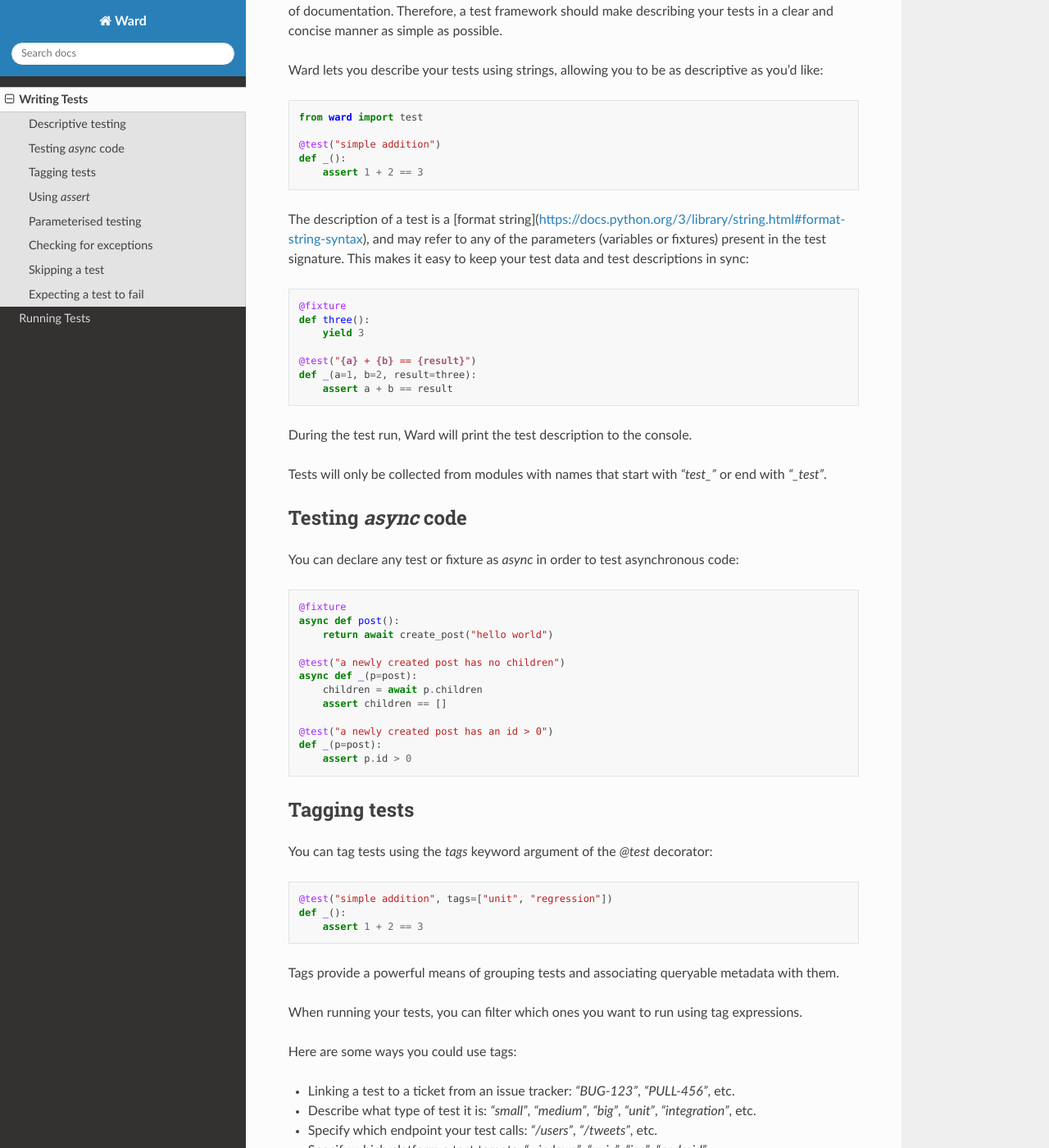
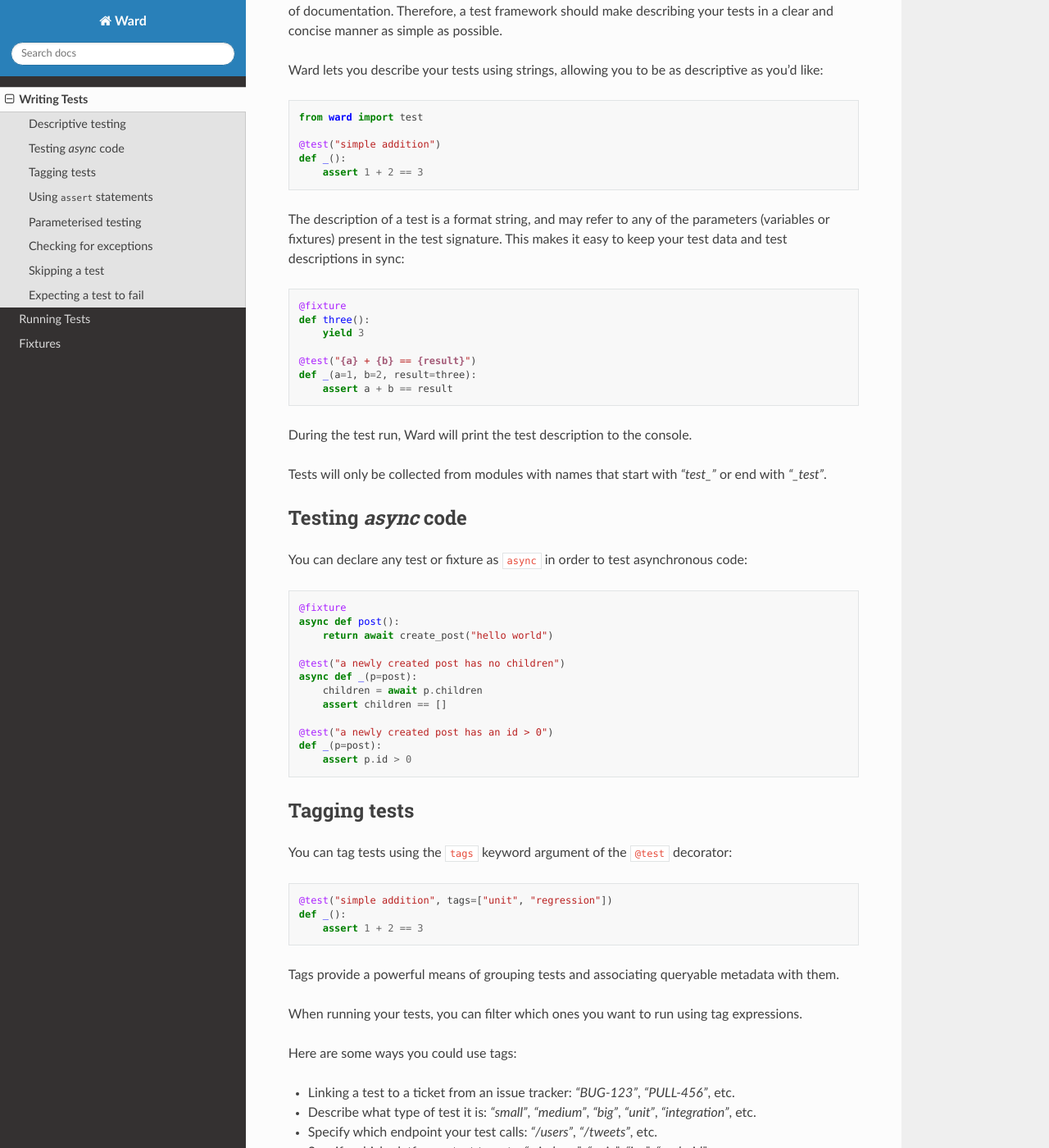
Before and after one commit to darrenburns/ward, a Sphinx documentation site: the page built from docs/source/guide/writing_tests.rst, in a window 1280 px wide and 1400 px high, scrolled down 238 px. Shown: the whole window at 82% size. Built offline with Sphinx 7.4.7 and the Read the Docs theme 2.0.0, drawn with Linux system fonts in a browser that asks for light colours; some of the changed text lies outside the part shown.

Commit message:
Add fixtures docs

````diff
--- a/docs/source/conf.py
+++ b/docs/source/conf.py
@@ -22,7 +22,7 @@
 author = 'Darren Burns'
 
 # The full version, including alpha/beta/rc tags
-release = '0.50.0b0'
+release = '0.51.0b0'
 
 
 # -- General configuration ---------------------------------------------------
--- a/docs/source/guide/writing_tests.rst
+++ b/docs/source/guide/writing_tests.rst
@@ -2,7 +2,7 @@
 =============
 
 Descriptive testing
-^^^^^^^^^^^^^^^^^^^
+-------------------
 
 Tests aren't only a great way of ensuring your code behaves correctly, they're also a fantastic form of documentation.
 Therefore, a test framework should make describing your tests in a clear and concise manner as simple as possible.
@@ -16,7 +16,7 @@
     def _():
         assert 1 + 2 == 3
 
-The description of a test is a [format string](https://docs.python.org/3/library/string.html#format-string-syntax), and may
+The description of a test is a format string, and may
 refer to any of the parameters (variables or fixtures) present in the test signature. This
 makes it easy to keep your test data and test descriptions in sync::
 
@@ -33,9 +33,9 @@
 Tests will only be collected from modules with names that start with `"test_"` or end with `"_test"`.
 
 Testing `async` code
-^^^^^^^^^^^^^^^^^^^^
+--------------------
 
-You can declare any test or fixture as `async` in order to test asynchronous code::
+You can declare any test or fixture as ``async`` in order to test asynchronous code::
 
     @fixture
     async def post():
@@ -51,9 +51,9 @@
         assert p.id > 0
 
 Tagging tests
-^^^^^^^^^^^^^
+-------------
 
-You can tag tests using the `tags` keyword argument of the `@test` decorator::
+You can tag tests using the ``tags`` keyword argument of the ``@test`` decorator::
 
     @test("simple addition", tags=["unit", "regression"])
     def _():
@@ -73,30 +73,32 @@
 With your tests tagged you can now run only the tests you care about. To ask Ward to run only
 integration tests which target any mobile platform, you might invoke it like so:
 
-    ward --tags "integration and (ios or android)"
+``ward --tags "integration and (ios or android)"``
 
 For a deeper look into tag expressions, see the [running tests](/guide/running-tests) page.
 
-Using `assert`
-^^^^^^^^^^^^^^
+Using ``assert`` statements
+---------------------------
 
-Ward lets you use plain `assert` statements when writing your tests, but gives you considerably
+Ward lets you use plain ``assert`` statements when writing your tests, but gives you considerably
 more information should the assertion fail than a typical `assert` statement. It does this by
 modifying the abstract syntax tree (AST) of any collected tests. Occurrences of the `assert`
 statement are replaced with a function call, depending on which comparison operator was used.
 
-Currently, Ward only rewrites `assert` statements that appear directly in the body of your tests.
-If you use helper methods that contain `assert` statements and would like detailed output, you can
-use the helper `assert_{op}` methods in `ward.expect`.
+Currently, Ward only rewrites ``assert`` statements that appear directly in the body of your tests.
+If you use helper methods that contain ``assert`` statements and would like detailed output, you can
+use the helper ``assert_{op}`` methods from ``ward.expect``.
+
+.. TODO: Make some notes on how this works.
 
 Parameterised testing
-^^^^^^^^^^^^^^^^^^^^^
+---------------------
 
 A parameterised test is where you define a single test that runs multiple times,
 with different arguments being injected on each run.
 
 Ward supports parameterised testing by allowing multiple fixtures or
-values to be bound as a keyword argument using the `each` function::
+values to be bound as a keyword argument using the ```each`` function::
 
     from ward import each, fixture, test
 
@@ -114,16 +116,16 @@
 Although the example above is written as a single test,
 Ward will generate and run 3 distinct tests from it at run-time: one for each item passed into `each`.
 
-The variables `a` and `b` take the values `a=1` and `b=2` in the first test,
-`a=2` and `b=4` in the second test, and the third test will be passed the values `a=3` and `b=6`.
+The variables ``a`` and ``b`` take the values ``a=1`` and ``b=2`` in the first test,
+``a=2`` and ``b=4`` in the second test, and the third test will be passed the values ``a=3`` and ``b=6``.
 
-If any of the items inside `each` is a fixture, that fixture will be resolved
+If any of the items inside ``each`` is a fixture, that fixture will be resolved
 and injected. Each of the test runs are considered *unique tests* from
 a fixture scoping perspective.
 
-.. warning:: All occurrences of `each` in a test signature must contain the same number of arguments.
+.. warning:: All occurrences of ``each`` in a test signature must contain the same number of arguments.
 
-Using `each` in a test signature doesn't stop you from injecting other fixtures as normal.::
+Using ``each`` in a test signature doesn't stop you from injecting other fixtures as normal.::
 
     from ward import each, fixture, test
 
@@ -171,15 +173,15 @@
        book: Book = api.get_book(isbn)
        assert book.name == name
 
-If you'd like to use the same `book_api` instance across each of the three generated tests,
-you'd have to increase its scope to `module` or `global`.
+If you'd like to use the same ``book_api`` instance across each of the three generated tests,
+you'd have to increase its scope to ``module`` or ``global``.
 
-Currently, `each` can only be used in the signature of *tests*.
+Currently, ``each`` can only be used in the signature of *tests*.
 
 Checking for exceptions
-^^^^^^^^^^^^^^^^^^^^^^^
+-----------------------
 
-The test below will pass, because a `ZeroDivisionError` is raised. If a `ZeroDivisionError` wasn't raised,
+The test below will pass, because a ``ZeroDivisionError`` is raised. If a ``ZeroDivisionError`` wasn't raised,
 the test would fail.::
 
     from ward import raises, test
@@ -190,7 +192,7 @@
             1/0
 
 If you need to access the exception object that your code raised, you can
-use `with raises(<exc_type>) as <exc_object>`::
+use ``with raises(<exc_type>) as <exc_object>``::
 
     def my_func():
         raise Exception("oh no!")
@@ -201,13 +203,13 @@
             my_func()
         assert str(ex.raised) == "oh no!"
 
-Note that `ex` is only populated after the context manager exits, so
+Note that ``ex`` is only populated after the context manager exits, so
 be careful with your indentation.
 
 Skipping a test
-^^^^^^^^^^^^^^^
+---------------
 
-Use the `@skip` decorator to tell Ward not to execute a test.::
+Use the ``@skip`` decorator to tell Ward not to execute a test.::
 
     from ward import skip
 
@@ -216,7 +218,7 @@
     def _():
         # ...
 
-You can pass a `reason` to the `skip` decorator, and it will be printed
+You can pass a ``reason`` to the ``skip`` decorator, and it will be printed
 next to the test name/description during the run ::
 
     @skip("not implemented yet")
@@ -225,9 +227,9 @@
         # ...
 
 Expecting a test to fail
-^^^^^^^^^^^^^^^^^^^^^^^^
+------------------------
 
-You can mark a test that you expect to fail with the `@xfail` decorator.::
+You can mark a test that you expect to fail with the ``@xfail`` decorator.::
 
     from ward import xfail
 
@@ -236,7 +238,7 @@
     def _():
         # ...
 
-If a test decorated with `@xfail` *does* indeed fail as we expected, it is shown
+If a test decorated with ``@xfail`` *does* indeed fail as we expected, it is shown
 in the results as an XFAIL.
 
 If a test marked with this decorator passes unexpectedly, it is known as an XPASS (an unexpected pass).
````
Also changed, not shown: docs/source/guide/fixtures.rst (added, +159 -0 lines), docs/source/index.rst (+1 -6 lines).
